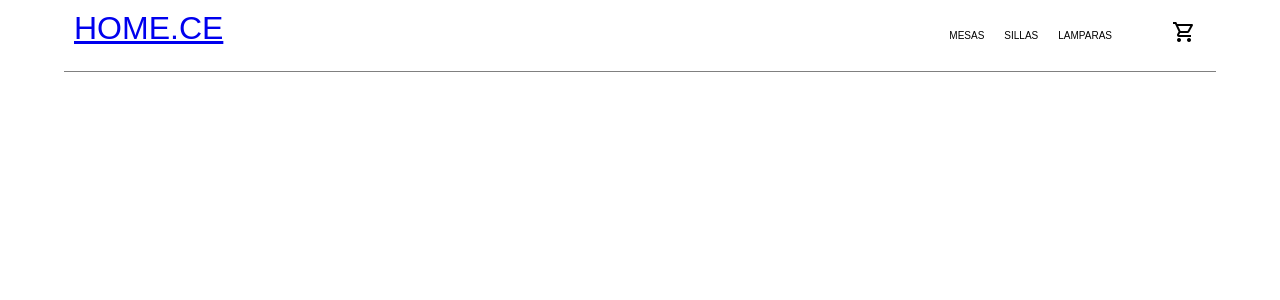
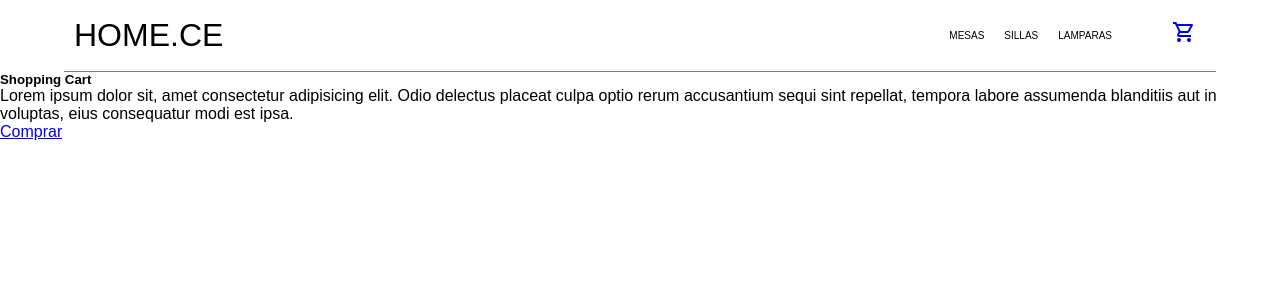
Before and after one commit to CotiEscobar/HomeDecor-Escobar, a React (Create React App) app: page /cart in a window 1280 px wide. Shown: the top 300 px of the page. Built offline with nearby package versions, Linux system fonts and the light colour scheme; a web font is replaced by a local one.

Commit message:
Desafio: Sincrozinar counter

```diff
--- a/src/components/CartWidget.jsx
+++ b/src/components/CartWidget.jsx
@@ -1,10 +1,13 @@
+import { Link } from 'react-router-dom';
 import '../styles/cartwidget.css';
 
 const CartWidget = () => {
     return (
+        <Link to='/cart'>
         <span className='material-symbols-outlined'>
             shopping_cart
         </span>
+        </Link>
     )
 }
 
--- /dev/null
+++ b/src/components/Checkout.jsx
@@ -0,0 +1,6 @@
+const Checkout = () => {
+    return (
+        <div></div>
+    )
+}
+export default Checkout;
--- a/src/components/Header.jsx
+++ b/src/components/Header.jsx
@@ -5,8 +5,8 @@ import { Link } from "react-router-dom";
 const Header = () => {
     return (
         <header className="header-container">
-            <Link to="/">
-            <h1 className='logo'>HOME.CE</h1>
+            <Link to="/" className='logo'>
+            <h1 className='page-title'>HOME.CE</h1>
             </Link>
             <NavBar
             inHeader={true}
--- a/src/components/Item.jsx
+++ b/src/components/Item.jsx
@@ -1,9 +1,6 @@
 import { Link } from "react-router-dom";
 
 const Item = ( {id, title, description, price, pictureUrl, category} ) => {
-    /*const onAdd = () => {
-        console.log('Agregado al carrito');
-    }*/
 
     return (
         <article key={id} className='item-box' id={category}>
--- a/src/components/ItemCount.jsx
+++ b/src/components/ItemCount.jsx
@@ -1,6 +1,6 @@
 import { useState } from 'react';
 
-const ItemCount = ({stock, initial}) => {
+const ItemCount = ( {stock, initial, onAdd} ) => {
     const [count, setCount] = useState(initial)
 
     const sumCount = () => {
@@ -14,11 +14,7 @@ const ItemCount = ({stock, initial}) => {
         }
     }
     const addToCart = () => {
-        if(count <= stock) {
-            onAdd(count)
-        } else {
-            console.log('No hay stock');
-        }
+        onAdd(count)
     }
     return (
         <div className='btn-count-container'>
--- a/src/components/ItemDetail.jsx
+++ b/src/components/ItemDetail.jsx
@@ -1,18 +1,51 @@
+import { useState } from "react";
 import ItemCount from "./ItemCount";
+import { Link } from "react-router-dom";
 
 const ItemDetail = ( {product} ) => {
+    const [unidades, setUnidades] = useState(0);
+
+    const onAdd = (cantidad) => {
+    setUnidades(cantidad)
+    }
+
     return (
         <div>
             <img src={product.pictureUrl} alt={product.title} />
             <h2>{product.title}</h2>
             <p>{product.price}</p>
             <p>{product.description}</p>
+            {unidades > 0 ?
+            <div>
+                <Link to='/cart'><button>Terminar compra</button></Link>
+                <Link to='/'><button onClick={()=>setUnidades(0)}>Seguir comprando</button></Link>
+            </div>
+            :
             <ItemCount
             stock={5}
             initial={1}
+            onAdd={onAdd}
             />
+            }
         </div>
     )
 }
 
 export default ItemDetail;
+
+
+
+/*if (unidades === true) {
+        <div>
+           <button>Terminar compra</button>
+           <button onClick={()=>setUnidades(0)}>Seguir comprando</button>
+        </div>
+    } else {
+        <div>
+            <ItemCount
+            stock={5}
+            initial={product >= 1 ? 1 : 0}
+            onAdd={onAdd}
+            />
+        </div>
+    }*/
--- a/src/components/ItemDetailContainer.jsx
+++ b/src/components/ItemDetailContainer.jsx
@@ -13,7 +13,7 @@ const ItemDetailContainer = () => {
         asyncMock2(parseInt(id))
             .then(resultado => setItem(resultado))
 
-    },[]);
+    },[item]);
 
     return (
         <div>
--- a/src/components/Main.jsx
+++ b/src/components/Main.jsx
@@ -1,17 +1,18 @@
 import ItemDetailContainer from './ItemDetailContainer.jsx';
 import ItemListContainer from './ItemListContainer';
+import ShoppingCart from './ShoppingCart.jsx';
 import { Routes, Route } from 'react-router-dom';
+import Checkout from './Checkout.jsx';
 
 const Main = () => {
     return (
         <main>
-        {/*<ItemListContainer
-        greeting='Bienvenidos a mi tienda!' />
-    <ItemDetailContainer />*/}
         <Routes>
             <Route path='/' element={<ItemListContainer />} />
             <Route path='/category/:categoryId' element={<ItemListContainer />} />
             <Route path='/item/:id' element={<ItemDetailContainer />} />
+            <Route path='/cart' element={<ShoppingCart />} />
+            <Route path='/checkout' element={<Checkout />} />
         </Routes>
         </main>
     )
--- /dev/null
+++ b/src/components/ShoppingCart.jsx
@@ -0,0 +1,12 @@
+import { Link } from "react-router-dom";
+
+const ShoppingCart = () => {
+    return (
+        <div>
+            <h5>Shopping Cart</h5>
+            <p>Lorem ipsum dolor sit, amet consectetur adipisicing elit. Odio delectus placeat culpa optio rerum accusantium sequi sint repellat, tempora labore assumenda blanditiis aut in voluptas, eius consequatur modi est ipsa.</p>
+            <Link to='/checkout'>Comprar</Link>
+        </div>
+    )
+}
+export default ShoppingCart;
--- a/src/styles/cartwidget.css
+++ b/src/styles/cartwidget.css
@@ -4,4 +4,6 @@
 .material-symbols-outlined:hover {
     color: gray;
     cursor: pointer;
+    text-decoration: none;
+    color: black;
 }
--- a/src/styles/header.css
+++ b/src/styles/header.css
@@ -4,12 +4,14 @@
   display: flex;
   justify-content: space-between;
   border-bottom: solid 1px grey;
+  align-items: center;
 }
 .logo {
+  text-decoration: none;
+  color: black;
+}
+.page-title {
   font-family: 'Fahkwang', sans-serif;
   font-weight: 300;
   margin: 10px;
 }
-h1 {
-  text-decoration: none;
-}
```
